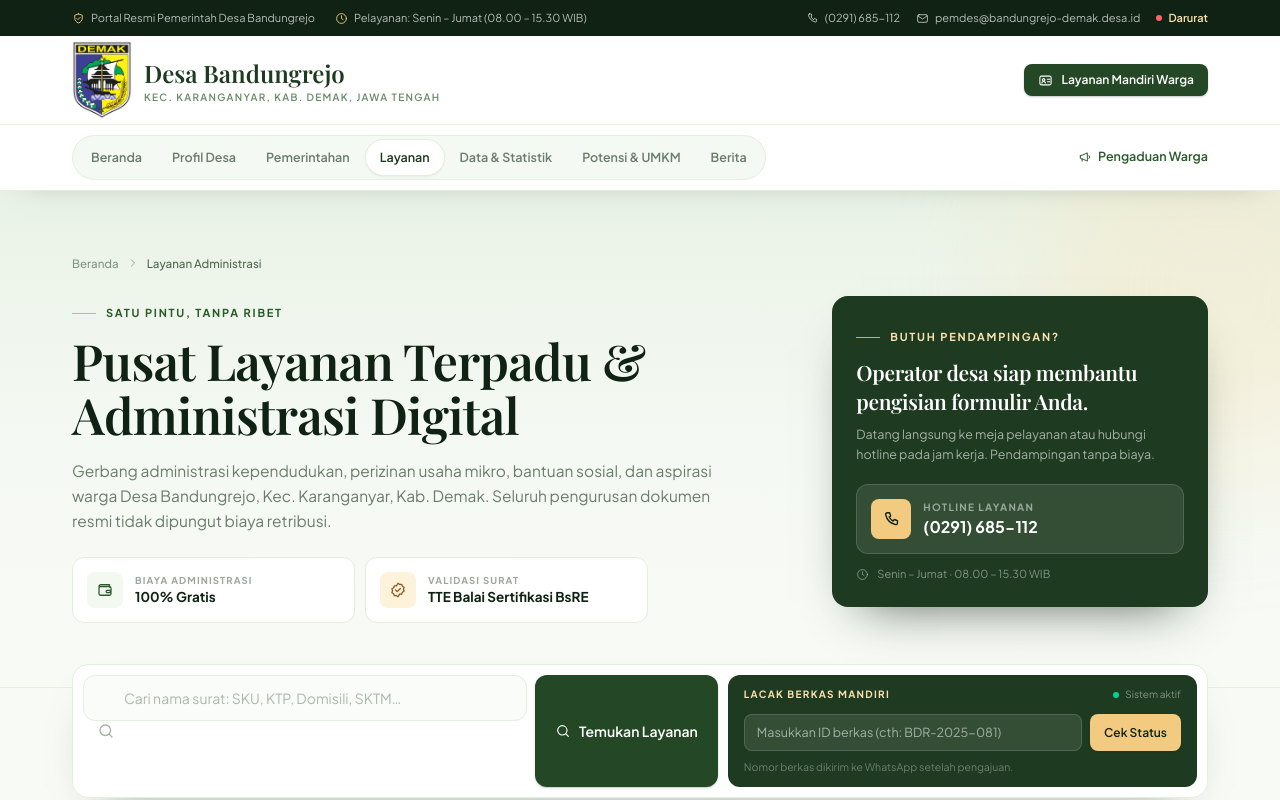
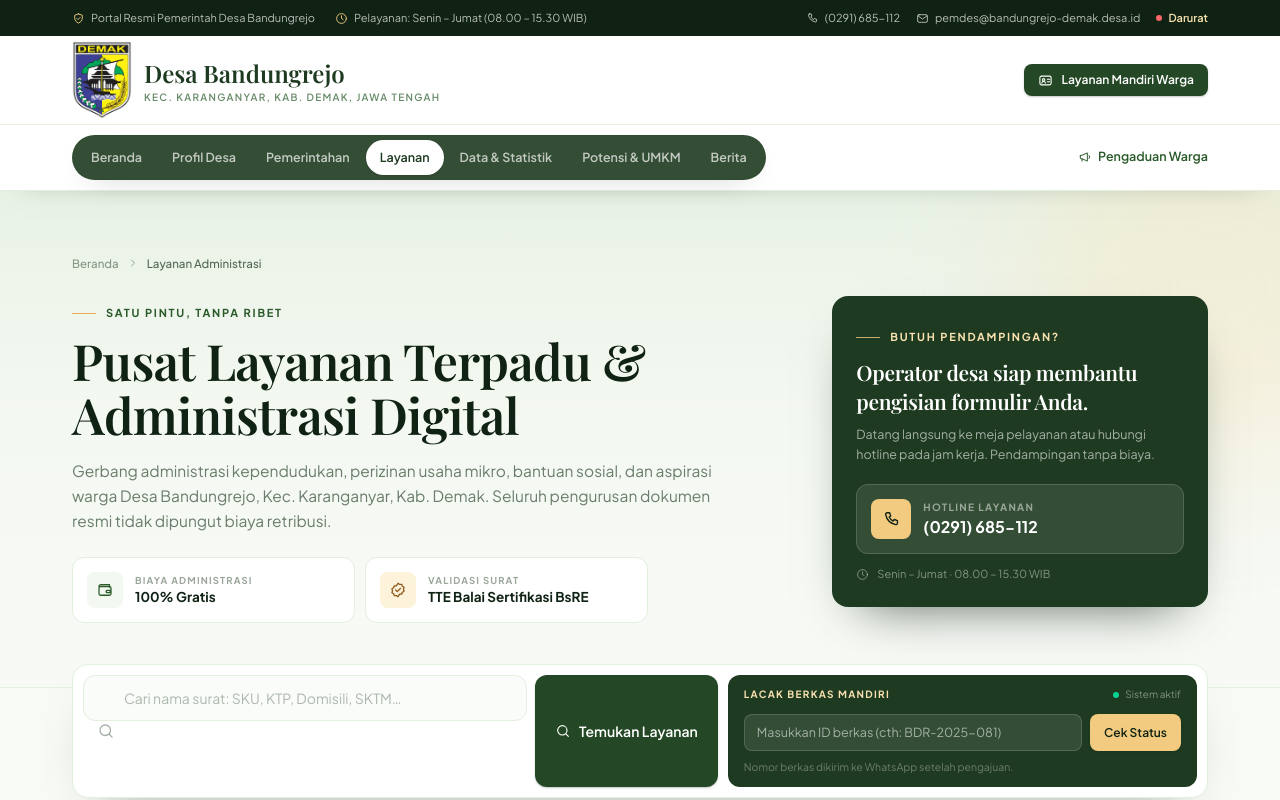
Before and after one commit to Gumiyaa/Bandungrejo, a Vue app: page /layanan in a window 1280 px wide. Shown: the top 800 px of the page. Built offline with nearby package versions, Linux system fonts and the light colour scheme; a web font is replaced by a local one.

Commit message:
style(header): unify navigation with dark pill bar

```diff
--- a/src/components/SiteHeader.vue
+++ b/src/components/SiteHeader.vue
@@ -84,7 +84,7 @@ onUnmounted(() => {
       <nav class="absolute left-1/2 hidden -translate-x-1/2 lg:block" aria-label="Navigasi utama">
         <ul
           class="flex items-center gap-0.5 rounded-full border p-1 backdrop-blur-md transition-colors"
-          :class="overlay ? 'border-white/25 bg-white/15' : 'border-forest-100 bg-forest-50/80'"
+          :class="overlay ? 'border-white/25 bg-white/15' : 'border-forest-900/10 bg-forest-900/90 shadow-[0_10px_30px_-20px_rgba(15,34,19,.8)]'"
         >
           <li v-for="item in pillNav" :key="item.to">
             <RouterLink
@@ -92,12 +92,10 @@ onUnmounted(() => {
               class="inline-flex items-center rounded-full px-4 py-2 text-[12.5px] font-semibold transition"
               :class="
                 isActive(item)
-                  ? overlay
-                    ? 'bg-white text-forest-950 shadow-sm'
-                    : 'bg-white text-forest-900 shadow-sm'
+                  ? 'bg-white text-forest-950 shadow-sm'
                   : overlay
                     ? 'text-white/80 hover:text-white'
-                    : 'text-forest-900/65 hover:text-forest-900'
+                    : 'text-white/70 hover:text-white'
               "
               @click="onNav(item)"
             >
@@ -213,15 +211,15 @@ onUnmounted(() => {
 
       <nav class="hidden border-t border-forest-100/80 py-2.5 lg:block" aria-label="Navigasi utama">
         <div class="container-x flex items-center justify-between gap-4">
-          <ul class="flex items-center gap-0.5 rounded-full border border-forest-100 bg-forest-50/80 p-1">
+          <ul class="flex items-center gap-0.5 rounded-full border border-forest-900/10 bg-forest-900/90 p-1 shadow-[0_10px_30px_-20px_rgba(15,34,19,.8)] backdrop-blur">
             <li v-for="item in nav" :key="item.to">
               <RouterLink
                 :to="item.to"
                 class="inline-flex items-center rounded-full px-3.5 py-2 text-[12.5px] font-semibold transition"
                 :class="
                   isActive(item)
-                    ? 'bg-white text-forest-900 shadow-sm ring-1 ring-forest-100'
-                    : 'text-forest-900/65 hover:text-forest-900'
+                    ? 'bg-white text-forest-900 shadow-sm'
+                    : 'text-white/70 hover:text-white'
                 "
                 @click="onNav(item)"
               >
```
